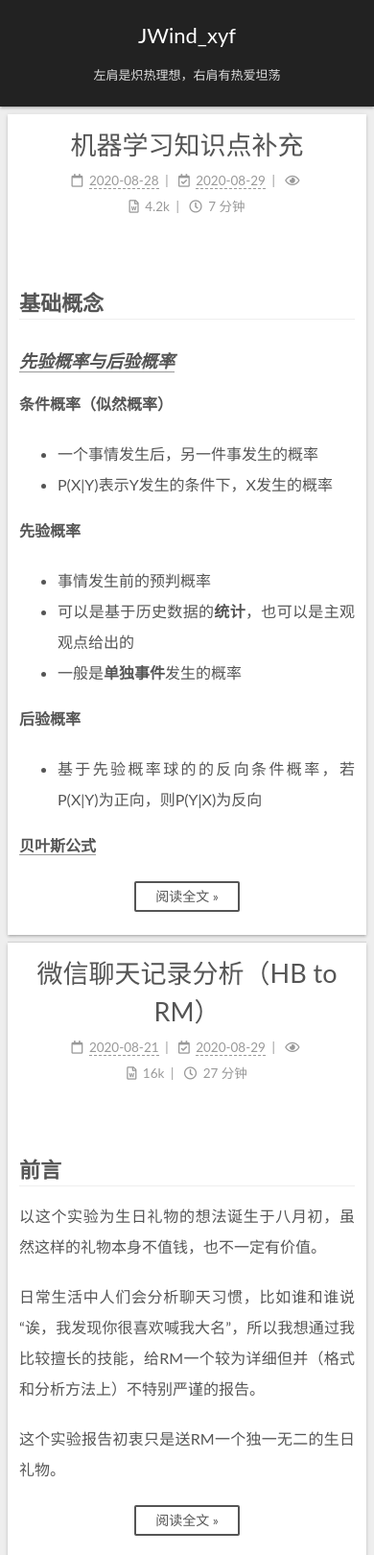
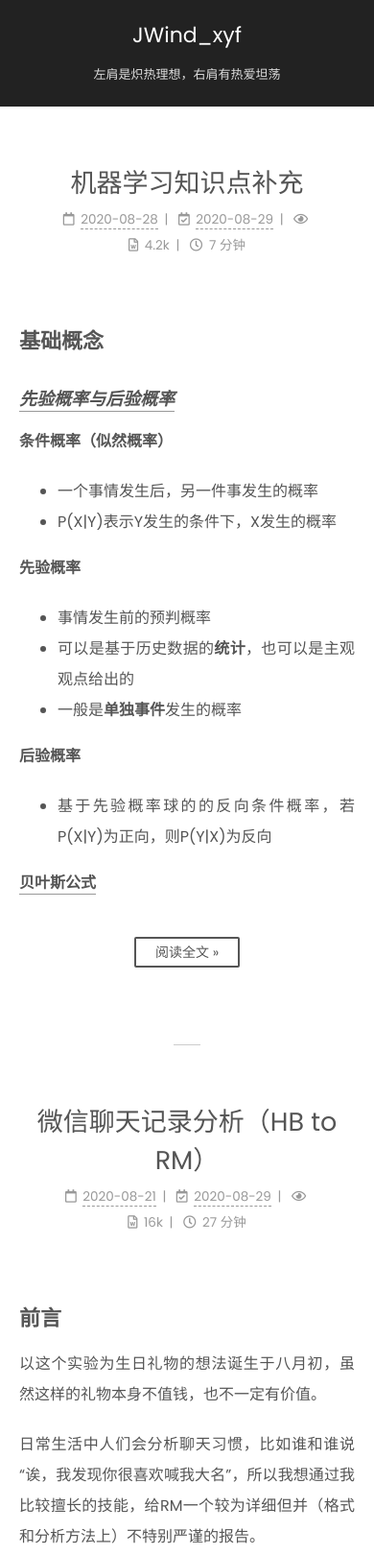
Before and after one commit to gbx993/gbx993.github.io, a plain HTML site: page index.html in a window 390 px wide. Shown: the top 1620 px of the page at 96% size. Drawn offline with nearby package versions, Linux system fonts and the light colour scheme; no server answers.

Commit message:
Site updated: 2020-08-29 16:18:21

```diff
--- a/css/main.css
+++ b/css/main.css
@@ -1,5 +1,5 @@
 :root {
-  --body-bg-color: #eee;
+  --body-bg-color: #f5f7f9;
   --content-bg-color: #fff;
   --card-bg-color: #f5f5f5;
   --text-color: #555;
@@ -181,7 +181,7 @@ body {
 body {
   background: var(--body-bg-color);
   color: var(--text-color);
-  font-family: Lato, "PingFang SC", "Microsoft YaHei", sans-serif;
+  font-family: Poppins, "PingFang SC", "Microsoft YaHei", sans-serif;
   font-size: 1em;
   line-height: 2;
   min-height: 100%;
@@ -194,7 +194,7 @@ h3,
 h4,
 h5,
 h6 {
-  font-family: Lato, "PingFang SC", "Microsoft YaHei", sans-serif;
+  font-family: Poppins, Poppins, "PingFang SC", "Microsoft YaHei", sans-serif;
   font-weight: bold;
   line-height: 1.5;
   margin: 20px 0 15px;
@@ -1198,7 +1198,7 @@ pre code {
   color: var(--brand-hover-color);
 }
 .site-title {
-  font-family: Lato, "PingFang SC", "Microsoft YaHei", sans-serif;
+  font-family: Poppins, Poppins, "PingFang SC", "Microsoft YaHei", sans-serif;
   font-size: 1.375em;
   font-weight: normal;
   margin: 0;
@@ -1847,7 +1847,7 @@ pre code {
   width: 4px;
 }
 .post-body {
-  font-family: Lato, "PingFang SC", "Microsoft YaHei", sans-serif;
+  font-family: Poppins, Poppins, "PingFang SC", "Microsoft YaHei", sans-serif;
   overflow-wrap: break-word;
 }
 @media (min-width: 1200px) {
@@ -2040,7 +2040,7 @@ pre code {
 }
 .posts-expand .post-meta-container {
   color: #999;
-  font-family: Lato, "PingFang SC", "Microsoft YaHei", sans-serif;
+  font-family: Poppins, Poppins, "PingFang SC", "Microsoft YaHei", sans-serif;
   font-size: 0.75em;
   margin-top: 3px;
 }
@@ -2441,7 +2441,7 @@ ul.breadcrumb li:last-child {
 .header-inner {
   background: var(--content-bg-color);
   border-radius: initial;
-  box-shadow: 0 2px 2px 0 rgba(0,0,0,0.12), 0 3px 1px -2px rgba(0,0,0,0.06), 0 1px 5px 0 rgba(0,0,0,0.12);
+  box-shadow: initial;
   width: 240px;
 }
 @media (max-width: 991px) {
@@ -2611,7 +2611,7 @@ ul.breadcrumb li:last-child {
 .sidebar-inner {
   background: var(--content-bg-color);
   border-radius: initial;
-  box-shadow: 0 2px 2px 0 rgba(0,0,0,0.12), 0 3px 1px -2px rgba(0,0,0,0.06), 0 1px 5px 0 rgba(0,0,0,0.12), 0 -1px 0.5px 0 rgba(0,0,0,0.09);
+  box-shadow: initial;
   box-sizing: border-box;
   color: var(--text-color);
 }
@@ -2676,85 +2676,24 @@ ul.breadcrumb li:last-child {
 .back-to-top.back-to-top-on {
   margin-top: 16px;
 }
-.main-inner > .sub-menu,
-.main-inner > .post-block,
-.main-inner > .tabs-comment,
-.main-inner > .comments,
-.main-inner > .pagination {
+.main-inner {
   background: var(--content-bg-color);
-  border-radius: initial;
-  box-shadow: 0 2px 2px 0 rgba(0,0,0,0.12), 0 3px 1px -2px rgba(0,0,0,0.06), 0 1px 5px 0 rgba(0,0,0,0.12);
-}
-.main-inner > .sub-menu:not(:first-child):not(.sub-menu),
-.main-inner > .post-block:not(:first-child):not(.sub-menu),
-.main-inner > .tabs-comment:not(:first-child):not(.sub-menu),
-.main-inner > .comments:not(:first-child):not(.sub-menu),
-.main-inner > .pagination:not(:first-child):not(.sub-menu) {
-  border-radius: initial;
-  box-shadow: 0 2px 2px 0 rgba(0,0,0,0.12), 0 3px 1px -2px rgba(0,0,0,0.06), 0 1px 5px 0 rgba(0,0,0,0.12), 0 -1px 0.5px 0 rgba(0,0,0,0.09);
-  margin-top: 12px;
-}
-@media (min-width: 768px) and (max-width: 991px) {
-  .main-inner > .sub-menu:not(:first-child):not(.sub-menu),
-  .main-inner > .post-block:not(:first-child):not(.sub-menu),
-  .main-inner > .tabs-comment:not(:first-child):not(.sub-menu),
-  .main-inner > .comments:not(:first-child):not(.sub-menu),
-  .main-inner > .pagination:not(:first-child):not(.sub-menu) {
-    margin-top: 10px;
-  }
+  box-shadow: initial;
+  padding: 40px;
+}
+@media (max-width: 991px) {
+  .main-inner {
+    padding: 20px;
+  }
+}
+.sub-menu {
+  border-bottom: 1px solid #ddd;
+}
+.post-block:first-of-type {
+  padding-top: 40px;
 }
 @media (max-width: 767px) {
-  .main-inner > .sub-menu:not(:first-child):not(.sub-menu),
-  .main-inner > .post-block:not(:first-child):not(.sub-menu),
-  .main-inner > .tabs-comment:not(:first-child):not(.sub-menu),
-  .main-inner > .comments:not(:first-child):not(.sub-menu),
-  .main-inner > .pagination:not(:first-child):not(.sub-menu) {
-    margin-top: 8px;
-  }
-}
-.post-block,
-.comments {
-  padding: 40px;
-}
-.post-eof {
-  display: none;
-}
-.pagination {
-  border-top: initial;
-  padding: 10px 0 10px;
-}
-.post-body h1,
-.post-body h2 {
-  border-bottom: 1px solid #eee;
-}
-.post-body h3 {
-  border-bottom: 1px dotted #eee;
-}
-@media (min-width: 768px) and (max-width: 991px) {
-  .main-inner {
-    padding: 10px;
-  }
-  .posts-expand .post-button {
-    margin-top: 20px;
-  }
-  .post-block {
-    padding: 20px;
-  }
-  .comments {
-    padding: 10px 20px;
-  }
-}
-@media (max-width: 767px) {
-  .main-inner {
-    padding: 8px;
-  }
-  .posts-expand .post-button {
-    margin: 12px 0;
-  }
-  .post-block {
-    padding: 12px;
-  }
-  .comments {
-    padding: 10px 12px;
-  }
-}
+  .pagination {
+    margin-bottom: 10px;
+  }
+}
--- a/index.html
+++ b/index.html
@@ -12,14 +12,14 @@
 
 <link rel="stylesheet" href="/css/main.css">
 
-
+<link rel="stylesheet" href="//fonts.googleapis.com/css?family=Poppins:300,300italic,400,400italic,700,700italic&display=swap&subset=latin,latin-ext">
 
 <link rel="stylesheet" href="//cdn.jsdelivr.net/npm/@fortawesome/fontawesome-free@5.14.0/css/all.min.css">
   <link rel="stylesheet" href="//cdn.jsdelivr.net/npm/animate.css@3.1.1/animate.min.css">
 
 <script class="hexo-configurations">
     var NexT = window.NexT || {};
-    var CONFIG = {"hostname":"gbx993.github.io","root":"/","scheme":"Gemini","version":"8.0.0-rc.5","exturl":false,"sidebar":{"position":"left","display":"post","padding":18,"offset":12},"copycode":false,"bookmark":{"enable":false,"color":"#222","save":"auto"},"fancybox":false,"mediumzoom":false,"lazyload":false,"pangu":false,"comments":{"style":"tabs","active":null,"storage":true,"lazyload":false,"nav":null},"motion":{"enable":true,"async":false,"transition":{"post_block":"fadeIn","post_header":"fadeInDown","post_body":"fadeInDown","coll_header":"fadeInLeft","sidebar":"fadeInUp"}},"prism":false,"i18n":{"placeholder":"搜索...","empty":"We didn't find any results for the search: ${query}","hits_time":"${hits} results found in ${time} ms","hits":"${hits} results found"}};
+    var CONFIG = {"hostname":"gbx993.github.io","root":"/","scheme":"Pisces","version":"8.0.0-rc.5","exturl":false,"sidebar":{"position":"left","display":"post","padding":18,"offset":12},"copycode":false,"bookmark":{"enable":false,"color":"#222","save":"auto"},"fancybox":false,"mediumzoom":false,"lazyload":false,"pangu":false,"comments":{"style":"tabs","active":null,"storage":true,"lazyload":false,"nav":null},"motion":{"enable":true,"async":false,"transition":{"post_block":"fadeIn","post_header":"fadeInDown","post_body":"fadeInDown","coll_header":"fadeInLeft","sidebar":"fadeInUp"}},"prism":false,"i18n":{"placeholder":"搜索...","empty":"We didn't find any results for the search: ${query}","hits_time":"${hits} results found in ${time} ms","hits":"${hits} results found"}};
   </script>
 
   <meta name="description" content="NOT UNTILL WE REACH VINLAND...">
@@ -595,7 +595,7 @@
     <span title="站点阅读时长">36 分钟</span>
   </span>
 </div>
-  <div class="powered-by">由 <a href="https://hexo.io/" class="theme-link" rel="noopener" target="_blank">Hexo</a> & <a href="https://theme-next.js.org/" class="theme-link" rel="noopener" target="_blank">NexT.Gemini</a> 强力驱动
+  <div class="powered-by">由 <a href="https://hexo.io/" class="theme-link" rel="noopener" target="_blank">Hexo</a> & <a href="https://theme-next.js.org/pisces/" class="theme-link" rel="noopener" target="_blank">NexT.Pisces</a> 强力驱动
   </div>
 
     </div>
```
Also changed, not shown: 2020/03/25/leetcode 33. Search in Rotated Sorted Array/index.html (+3 -3 lines), 2020/08/21/微信聊天记录分析（HB-to-RM）/index.html (+3 -3 lines), 2020/08/28/机器学习知识点补充/index.html (+3 -3 lines), archives/2020/03/index.html (+3 -3 lines), archives/2020/08/index.html (+3 -3 lines), archives/2020/index.html (+3 -3 lines), archives/index.html (+3 -3 lines), categories/index.html (+3 -3 lines), categories/leetcode/index.html (+3 -3 lines), tags/index.html (+3 -3 lines), tags/数据分析/index.html (+3 -3 lines), tags/机器学习/index.html (+3 -3 lines).
